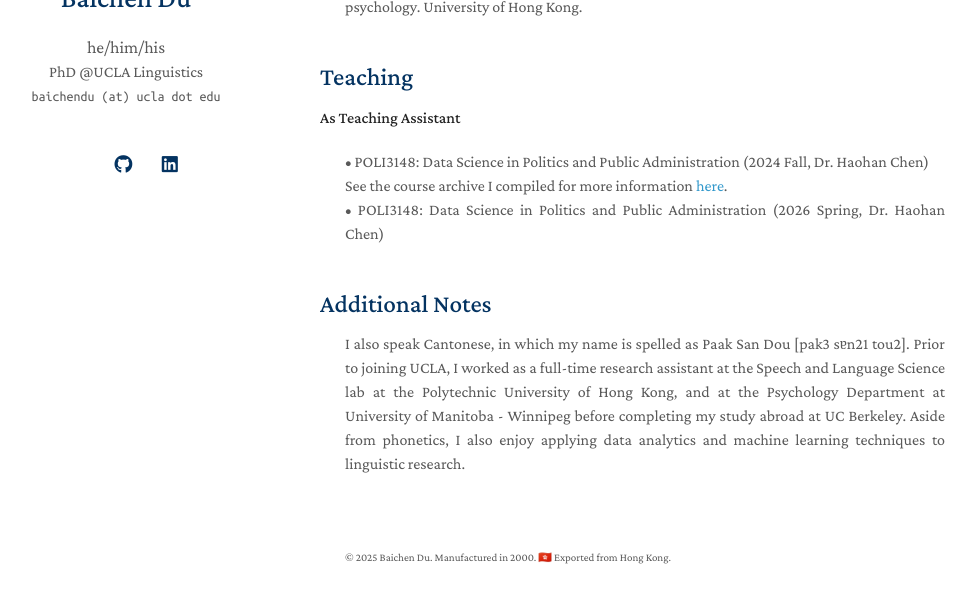
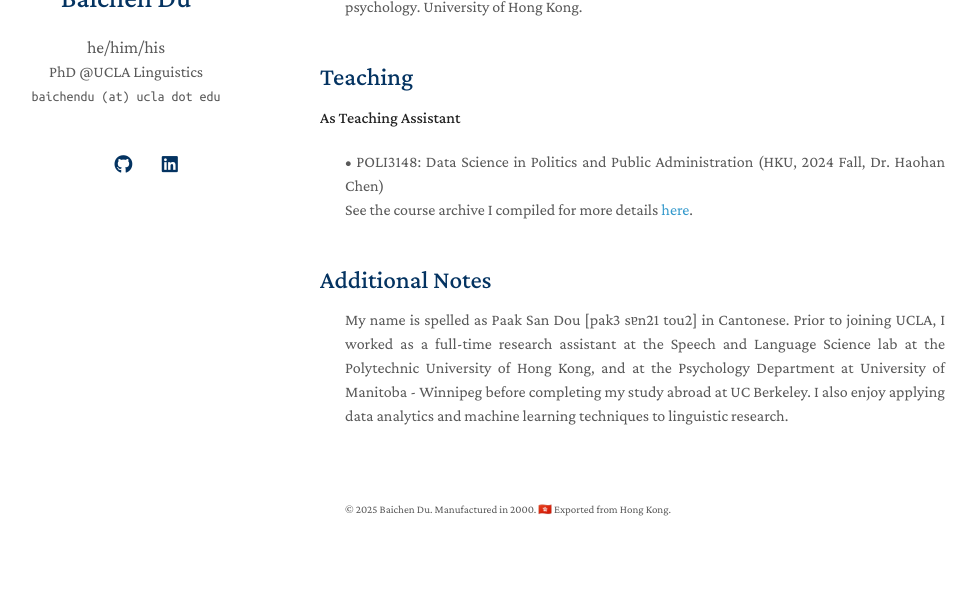
Before and after one commit to baichen-du/baichen-du.github.io, a Jekyll site: the page built from index.md, in a window 1280 px wide and 900 px high, scrolled down 1369 px, cut to the strip 262-865 px from the top of the window. Shown: the whole strip, without its empty margins (150-1127 px from the left). Built offline with Jekyll 4.4.1, drawn with Linux system fonts in a browser that asks for light colours; a style sheet for code colours, icons or effects is not loaded; our own code applies the rules of GitHub Pages for plain Markdown files.

Commit message:
Revise teaching information and additional notes
Updated course details and refined personal introduction.

```diff
--- a/index.md
+++ b/index.md
@@ -80,18 +80,16 @@ Hello! I am a PhD student at <a href="https://linguistics.ucla.edu/"> UCLA Lingu
 
 **As Teaching Assistant**
 <div style="text-align: justify">
-&#8226; POLI3148: Data Science in Politics and Public Administration (2024 Fall, Dr. Haohan Chen)
+&#8226; POLI3148: Data Science in Politics and Public Administration (HKU, 2024 Fall, Dr. Haohan Chen)
 <br>
-See the course archive I compiled for more information <a href="https://github.com/haohanchen/dasppa-24f-hku" target="_blank">here</a>.
-<br>
-&#8226; POLI3148: Data Science in Politics and Public Administration (2026 Spring, Dr. Haohan Chen)
+See the course archive I compiled for more details <a href="https://github.com/haohanchen/dasppa-24f-hku" target="_blank">here</a>.
 </div>
 <br>
 
 ## Additional Notes
 
 <div style="text-align: justify">
-I also speak Cantonese, in which my name is spelled as Paak San Dou [pak3 sɐn21 tou2]. Prior to joining UCLA, I worked as a full-time research assistant at the Speech and Language Science lab at the Polytechnic University of Hong Kong, and at the Psychology Department at University of Manitoba - Winnipeg before completing my study abroad at UC Berkeley. Aside from phonetics, I also enjoy applying data analytics and machine learning techniques to linguistic research.
+My name is spelled as Paak San Dou [pak3 sɐn21 tou2] in Cantonese. Prior to joining UCLA, I worked as a full-time research assistant at the Speech and Language Science lab at the Polytechnic University of Hong Kong, and at the Psychology Department at University of Manitoba - Winnipeg before completing my study abroad at UC Berkeley. I also enjoy applying data analytics and machine learning techniques to linguistic research.
 </div>
 <br>
 <p></p>
```
